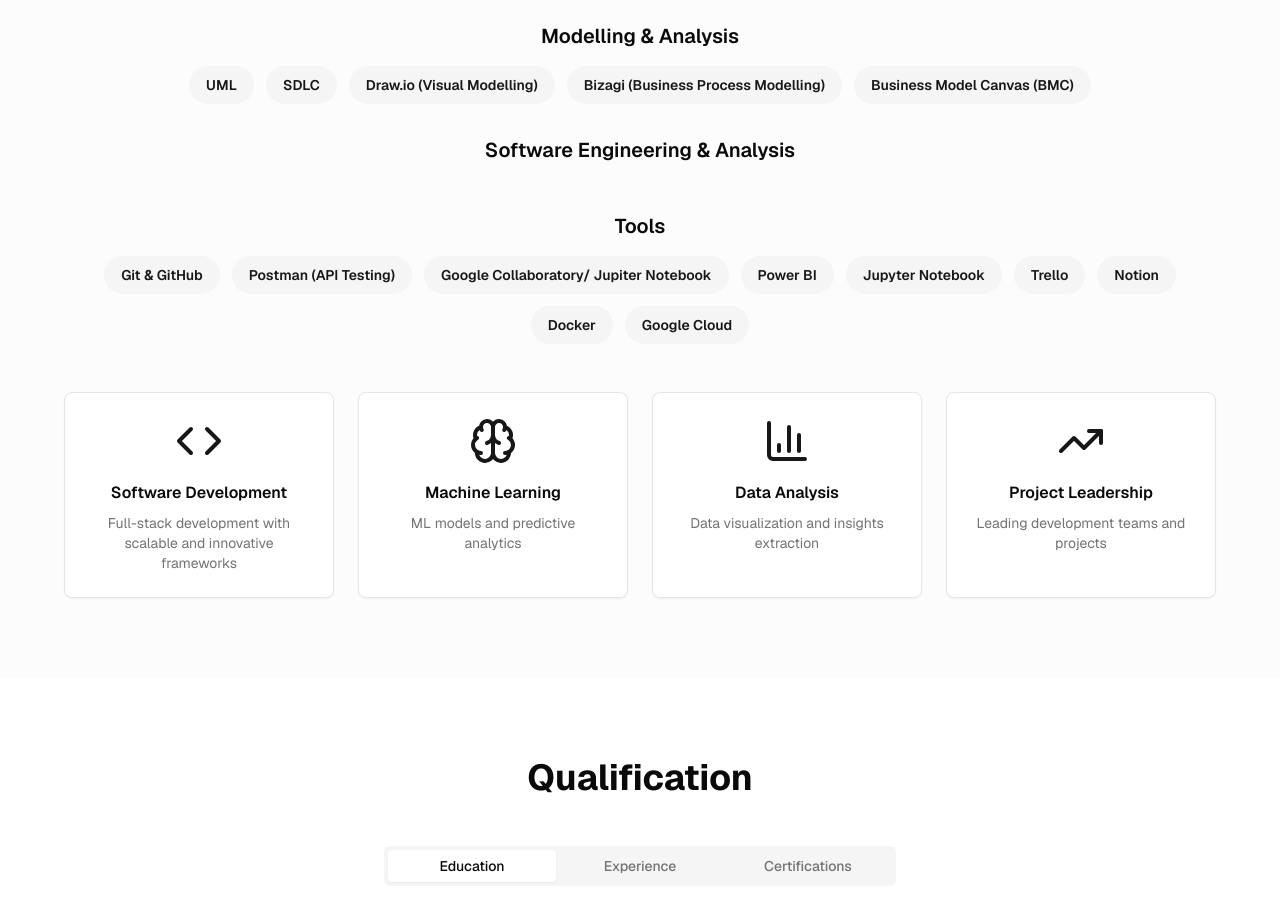
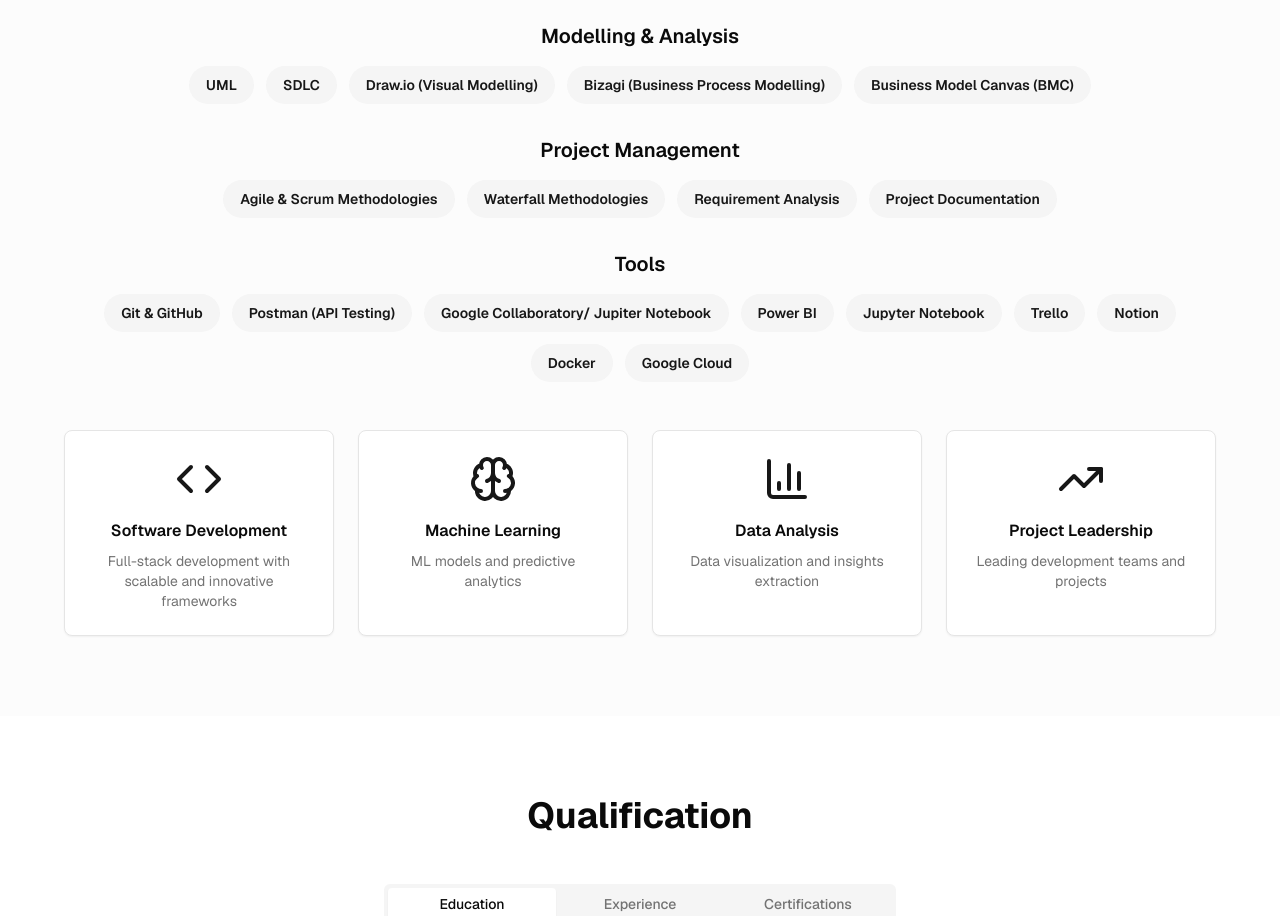
Before and after one commit to rifialdiif/Portfolio, a Next.js app: page / in a window 1280 px wide. Shown: the part 2180-3096 px from the top of the page. Built offline with nearby package versions, Linux system fonts and the light colour scheme.

Commit message:
fix: fix skills section

```diff
--- a/app/page.tsx
+++ b/app/page.tsx
@@ -620,7 +620,7 @@ export default function Portfolio() {
                       "Machine Learning & Data Analysis",
                       "Databases",
                       "Modelling & Analysis",
-                      "Software Engineering & Analysis",
+                      "Project Management",
                       "Tools",
                     ].map((category) => (
                       <div key={category}>
```
